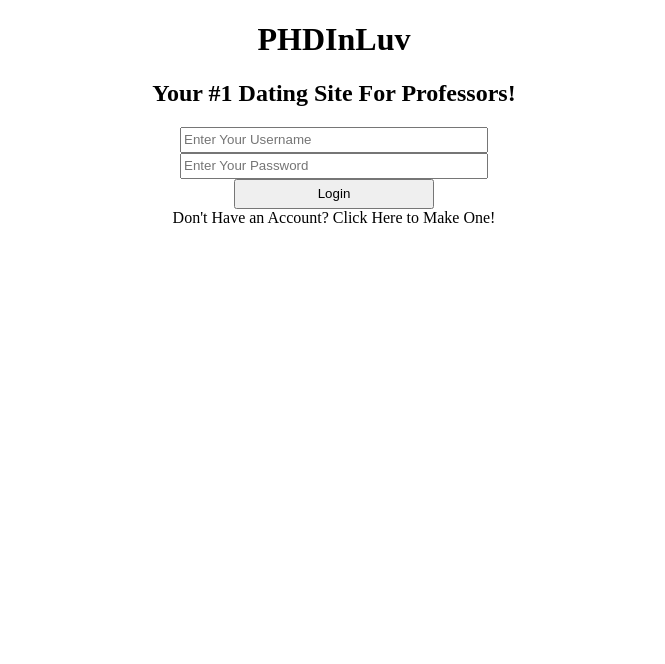
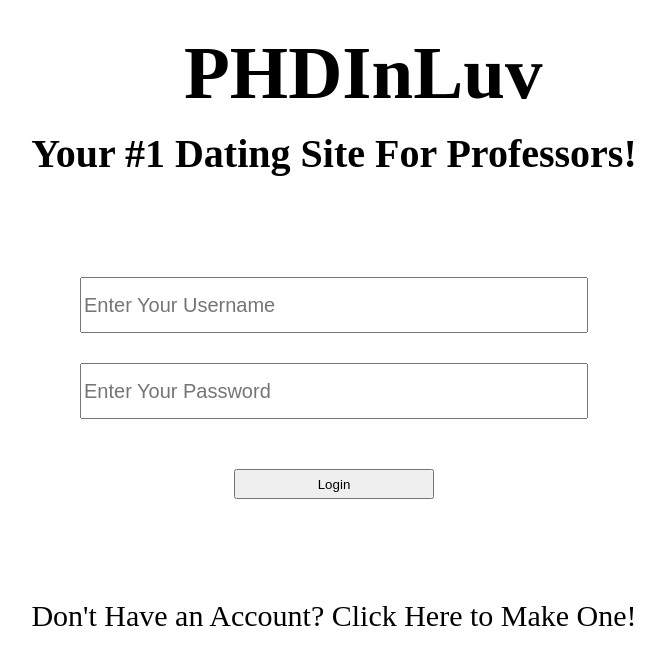
Before and after one commit to AnthonyLoPiccolo/PHDInLuv, a plain HTML site: page Anthony's Work/login_page.html in a window 1280 px wide. Shown: the whole page, without its empty margins (306-971 px from the left). Drawn offline with Linux system fonts and the light colour scheme.

Commit message:
more work

```diff
--- a/Anthony's Work/login_page.html
+++ b/Anthony's Work/login_page.html
@@ -6,20 +6,13 @@
 </head>
 
 <body>
-
-    <title>PHDInLuv</title>
-
-    <h1 align="center">PHDInLuv</h1>
-
-    <h2 align="center">Your #1 Dating Site For Professors!</h2>
-
-    <input  type="text" class="username" placeholder="Enter Your Username">
-
-    <input  type="text" class="password" placeholder="Enter Your Password">
-
-    <button  class="login_button" type="submit"> Login </button>
-
-    <div align="center">Don't Have an Account? Click Here to Make One!</div>
+        <title>PHDInLuv</title>
+        <h1 align="center" class="title ">PHDInLuv</h1>
+        <h2 align="center" class="caption">Your #1 Dating Site For Professors!</h2>
+        <input  type="text" class="username" placeholder="Enter Your Username">
+        <input  type="text" class="password" placeholder="Enter Your Password">
+        <button  class="login_button" type="submit"> Login </button>
+        <div align="center" class="account_creation">Don't Have an Account? Click Here to Make One!</div>
 
 </body>
 
--- a/Anthony's Work/style.css
+++ b/Anthony's Work/style.css
@@ -1,9 +1,32 @@
+.title {
+    width: 300px;
+    height: 50px;
+    display: block;
+    margin: 0 auto;
+    align-items: center;
+    font-size: 75px;
+    margin-top: 30px;
+    margin-bottom: 50px;
+}
+
+.caption {
+
+    display: block;
+    margin: 0 auto;
+    align-items: center;
+    margin-bottom: 15px;
+    font-size: 40px;
+
+}
 .username {
     display: block;
     margin: 0 auto;
     align-items: center;
-    width: 300px;
-    height: 20px;
+    width: 500px;
+    height: 50px;
+    margin-top: 100px;
+    font-size: 20px;
+
 
 }
 
@@ -11,9 +34,11 @@
     display: block;
     margin: 0 auto;
     align-items: center;
-    .box-axes {padding: 10px 20px;}
-    width: 300px;
-    height: 20px;
+    width: 500px;
+    height: 50px;
+    margin-top: 30px;
+    margin-bottom: 15px;
+    font-size: 20px;
 }
 
 .login_button {
@@ -22,4 +47,11 @@
     align-items: center;
     width: 200px;
     height: 30px;
+    margin-top: 50px;
+
 }
+
+.account_creation {
+    margin-top: 100px;
+    font-size: 30px;
+}
```
